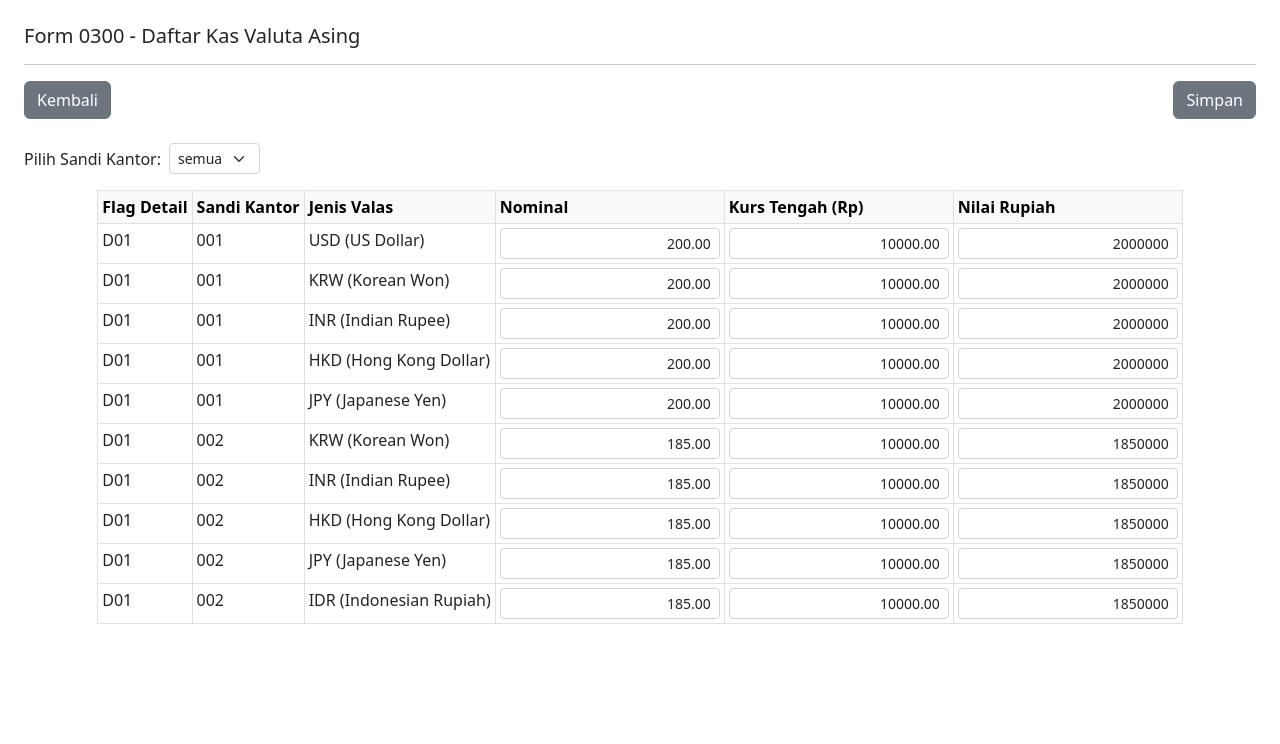
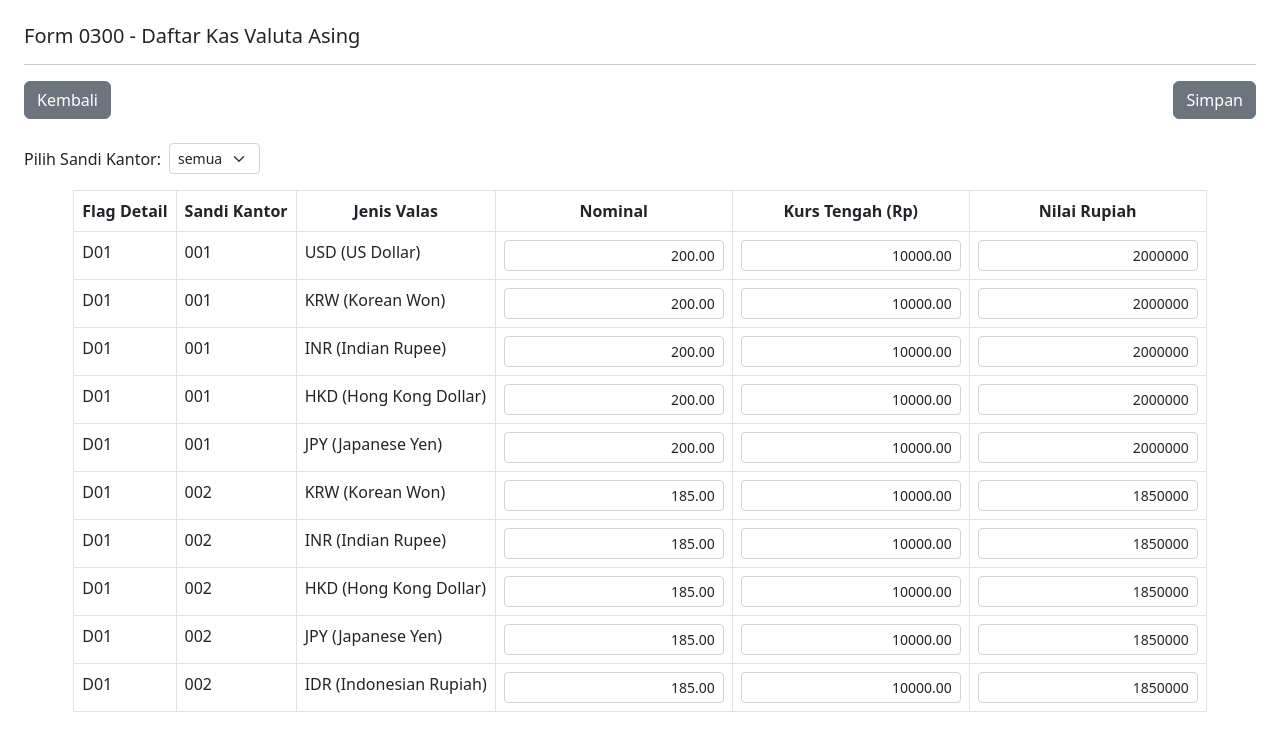
Before and after one commit to Hasansinaga/Report-Lapbul, a Django app: page /lapbul/form_0300/ in a window 1280 px wide. Shown: the part 56-800 px from the top of the page. Run offline with Django 5.2, Linux system fonts and the light colour scheme; some libraries are stand-ins or nearby versions.

Commit message:
update form_0300

```diff
--- a/lapbul_app/templates/lapbul_app/form_0300.html
+++ b/lapbul_app/templates/lapbul_app/form_0300.html
@@ -47,10 +47,11 @@
 
             <div class="form-container">
                 <form id="mainForm">
-                    <table class="table table-bordered table-sm">
-                <thead class="table-light">
+
+                <table class="table table-bordered">
+                    <thead class="text-center">
                     <tr>
-                        <th>Flag Detail</th>
+                        <th >Flag Detail</th>
                         <th>Sandi Kantor</th>
                         <th>Jenis Valas</th>
                         <th>Nominal</th>
```
